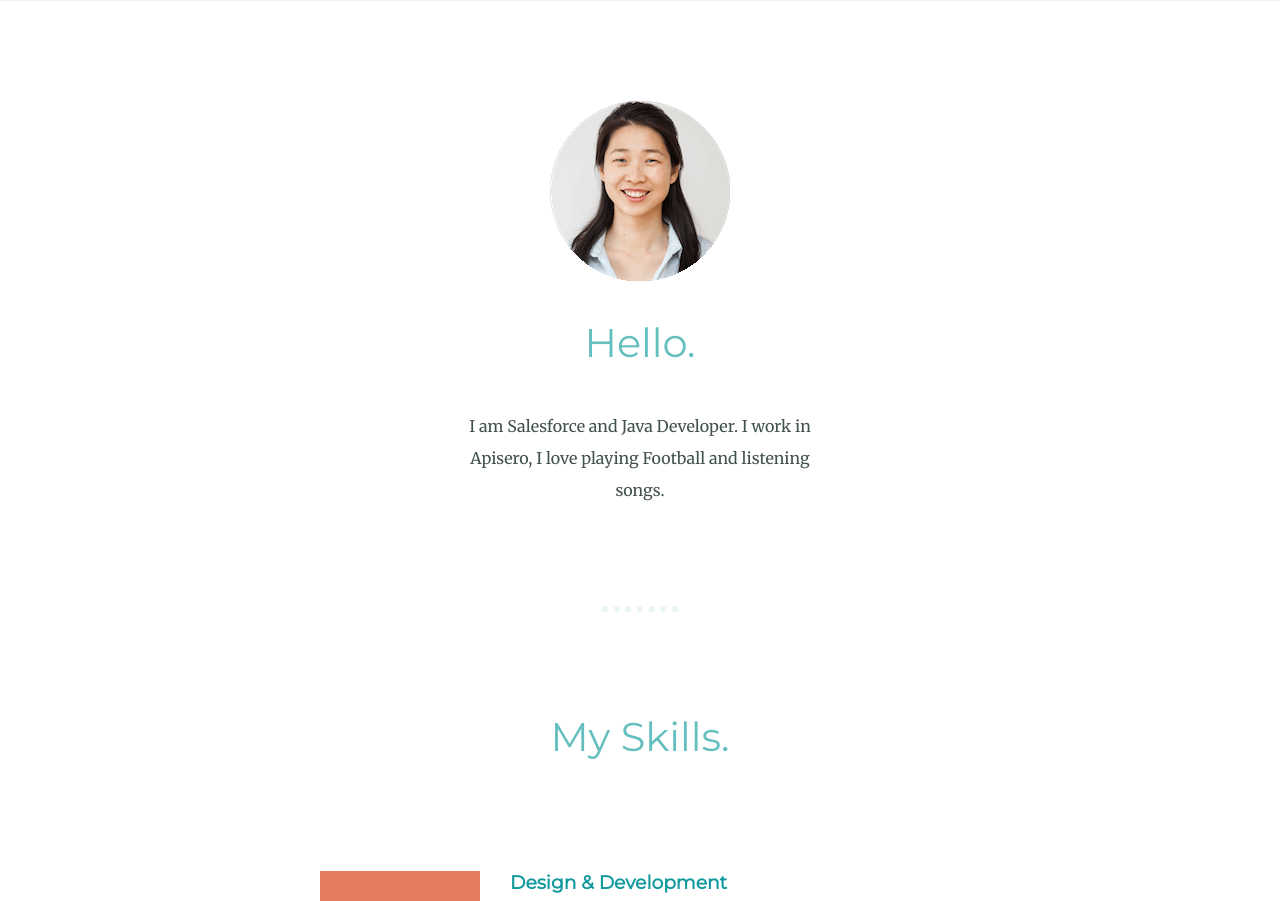
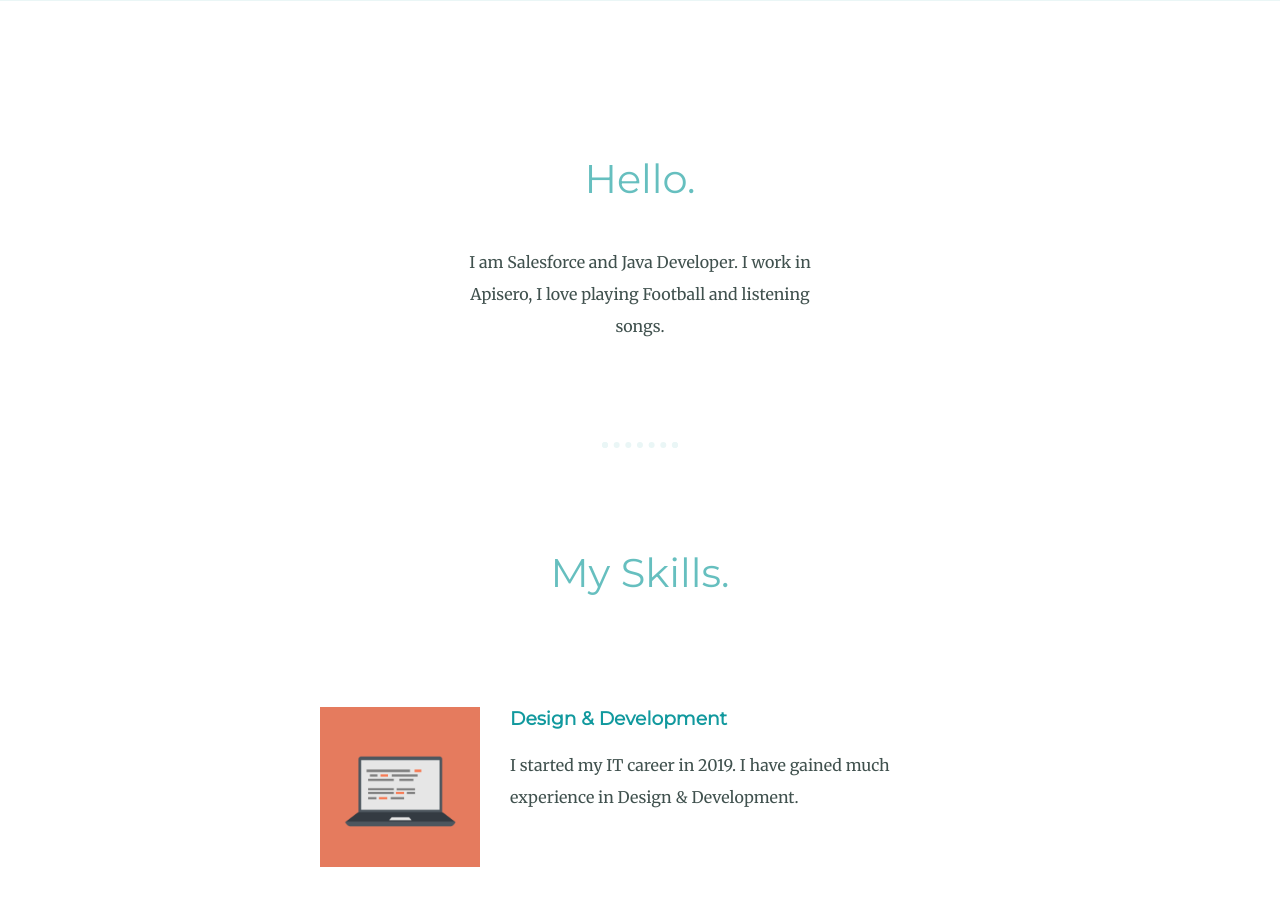
Before and after one commit to sachintakyar/HTML-CSS---My-Site, a plain HTML site: page index.html in a window 1280 px wide. Shown: the part 816-1717 px from the top of the page. Drawn offline with Linux system fonts and the light colour scheme.

Commit message:
index.html Changed

```diff
--- a/index.html
+++ b/index.html
@@ -21,7 +21,7 @@
 
         <div class="middle-container">
             <div class="profile">
-              <img src="images/angela.png" alt="angela-pic">
+              <img src="" alt="">
               <h2>Hello.</h2>
               <p class="intro">I am Salesforce and Java Developer. I work in Apisero, I love playing Football and listening songs.</p>
             </div>
```
